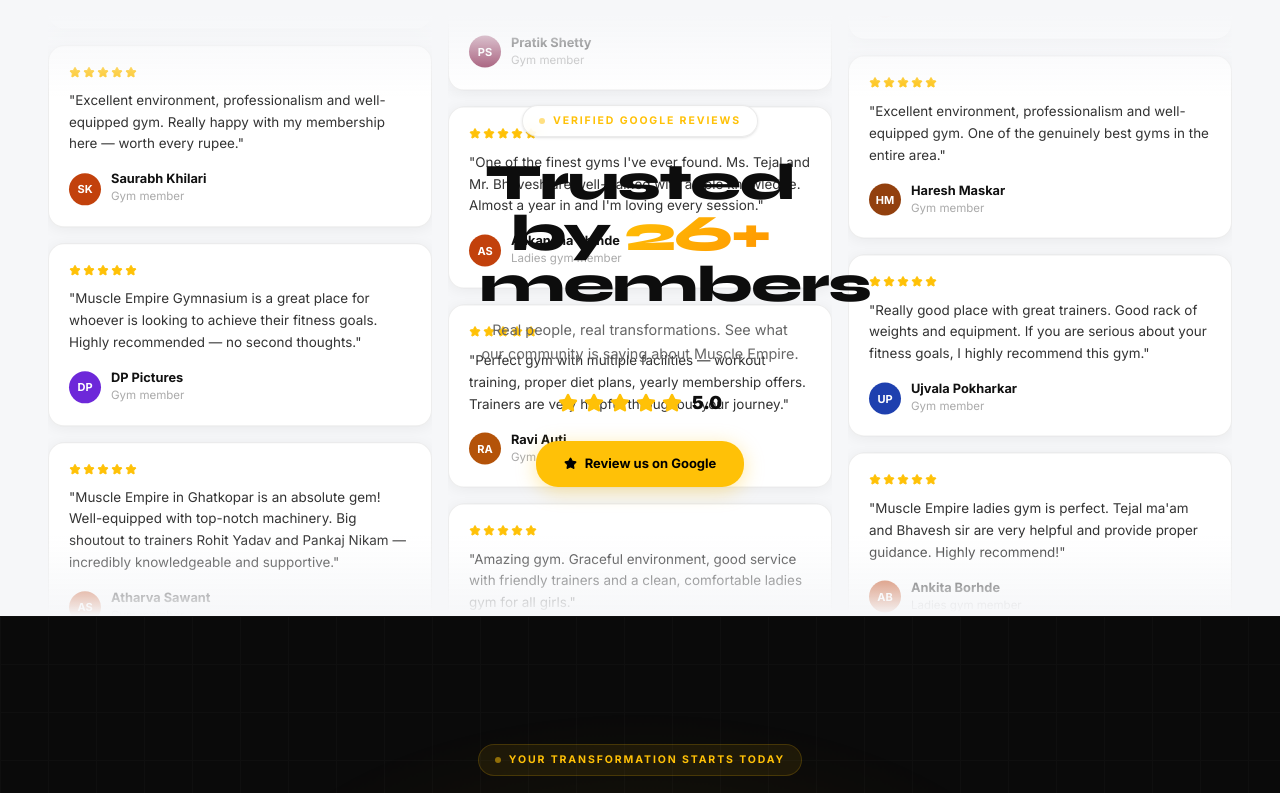
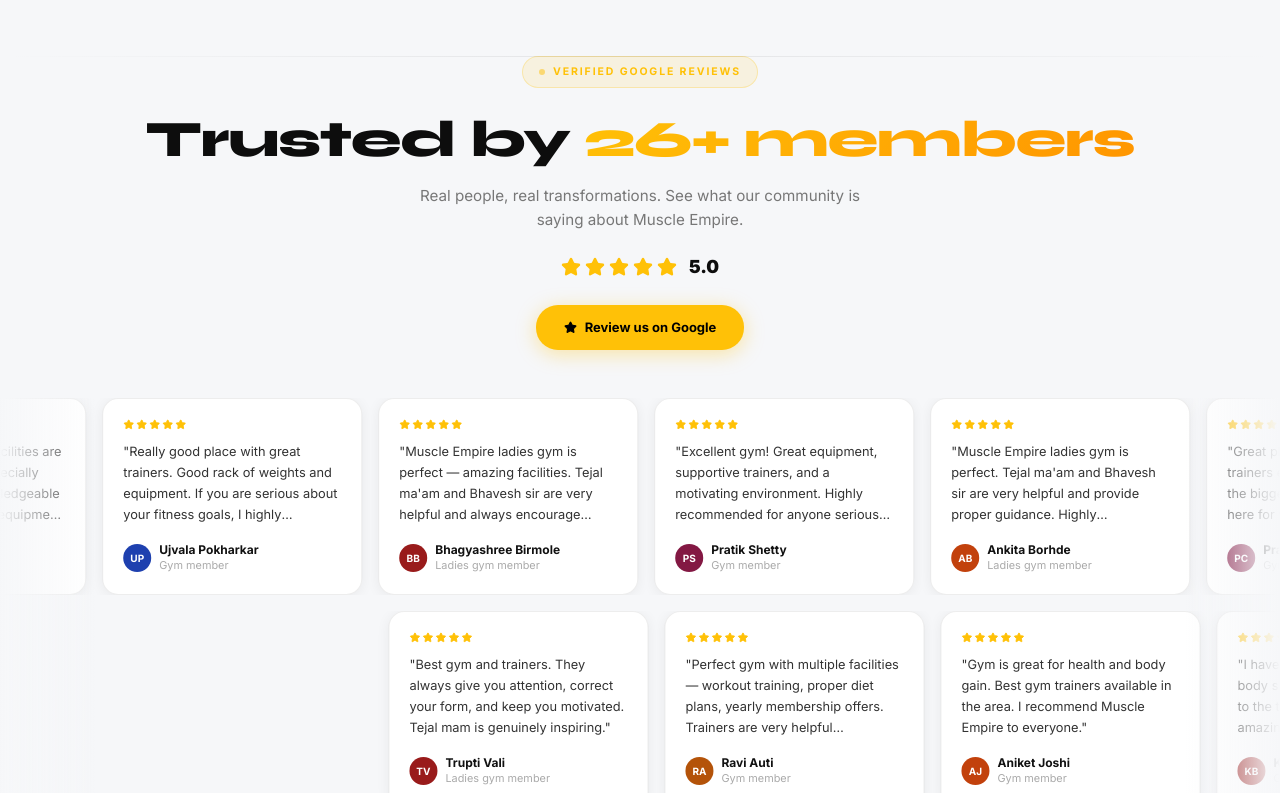
Before and after one commit to kinjal-webdev/muscle-empire, a React (Vite) app: page / in a window 1280 px wide. Shown: the part 4820-5613 px from the top of the page. Built offline with nearby package versions, Linux system fonts and the light colour scheme.

Commit message:
fix: reviews — center stat above, 3 horizontal marquee rows below, no overlap

```diff
--- a/src/components/Testimonials.tsx
+++ b/src/components/Testimonials.tsx
@@ -1,7 +1,6 @@
 import { Star } from "lucide-react";
 import { motion } from "framer-motion";
 
-/* ── All reviews ──────────────────────────────────────────────────── */
 const reviews = [
   { name: "Atharva Sawant",      role: "Gym member",               rating: 5, text: "Muscle Empire in Ghatkopar is an absolute gem! Well-equipped with top-notch machinery. Big shoutout to trainers Rohit Yadav and Pankaj Nikam — incredibly knowledgeable and supportive." },
   { name: "Pawan Kale",          role: "Gym member",               rating: 5, text: "Fantastic experience! Facilities are clean, staff is friendly. Specially Pankaj and Rohit — knowledgeable trainers with a variety of equipment for all fitness levels." },
@@ -13,12 +12,12 @@ const reviews = [
   { name: "Aakansha Shinde",     role: "Ladies gym member",        rating: 5, text: "One of the finest gyms I've ever found. Ms. Tejal and Mr. Bhavesh are well-trained with ample knowledge. Almost a year in and I'm loving every session." },
   { name: "Aakanksha Bhor",      role: "Ladies gym member",        rating: 5, text: "Excellent place. Clean and great environment. Tejal Mam (Tai) is such a humble person — always there to motivate and push you forward." },
   { name: "Trupti Vali",         role: "Ladies gym member",        rating: 5, text: "Best gym and trainers. They always give you attention, correct your form, and keep you motivated. Tejal mam is genuinely inspiring." },
-  { name: "Ravi Auti",           role: "Gym member",               rating: 5, text: "Perfect gym with multiple facilities — workout training, proper diet plans, yearly membership offers. Trainers are very helpful throughout your journey." },
+  { name: "Ravi Auti",           role: "Gym member",               rating: 5, text: "Perfect gym with multiple facilities — workout training, proper diet plans, yearly membership offers. Trainers are very helpful throughout." },
   { name: "Aniket Joshi",        role: "Gym member",               rating: 5, text: "Gym is great for health and body gain. Best gym trainers available in the area. I recommend Muscle Empire to everyone." },
   { name: "Krushna Borhade",     role: "Gym member",               rating: 5, text: "I have seen real progress in my body since I joined. It is all thanks to the trainers who are absolutely amazing and genuinely care." },
-  { name: "Dipti Karbele",       role: "Ladies gym member",        rating: 5, text: "Amazing gym. Graceful environment, good service with friendly trainers and a clean, comfortable ladies gym for all girls." },
+  { name: "Dipti Karbele",       role: "Ladies gym member",        rating: 5, text: "Amazing gym. Graceful environment, good service with friendly trainers and a clean, comfortable ladies gym for all." },
   { name: "Bhagyashri More",     role: "Gym member",               rating: 5, text: "Amazing facility! Trainers are super nice and take a personal interest in you no matter what fitness level you're at." },
-  { name: "Ritika Kamble",       role: "Ladies gym member",        rating: 5, text: "The best gym! The knowledgeable trainers — Tai and Bhavesh dada — combined with quality equipment make every workout a real success." },
+  { name: "Ritika Kamble",       role: "Ladies gym member",        rating: 5, text: "The best gym! The knowledgeable trainers — Tai and Bhavesh dada — combined with quality equipment make every workout a success." },
   { name: "Smit Salunke",        role: "Gym member",               rating: 5, text: "Best gym for hardcore and passionate workout in Bhatwadi, Ghatkopar — with a very kind, supportive owner and excellent trainers." },
   { name: "Hrishikesh Lodhi",    role: "Gym member",               rating: 5, text: "Excellent gym. Well maintained. Trainers are very supportive and always ready to help you improve and push your limits." },
   { name: "Devarsh Kanaskar",    role: "Gym member",               rating: 5, text: "A great place to achieve your fitness goals with professional support! Excellent staff and a consistently friendly environment." },
@@ -27,165 +26,99 @@ const reviews = [
   { name: "Saurabh Khilari",     role: "Gym member",               rating: 5, text: "Excellent environment, professionalism and well-equipped gym. Really happy with my membership here — worth every rupee." },
   { name: "Rahul Rokade",        role: "Gym member",               rating: 5, text: "Excellent staff and friendly environment. Always a pleasure to work out at Muscle Empire — the vibe is unmatched." },
   { name: "Haresh Maskar",       role: "Gym member",               rating: 5, text: "Excellent environment, professionalism and well-equipped gym. One of the genuinely best gyms in the entire area." },
-  { name: "DP Pictures",         role: "Gym member",               rating: 5, text: "Muscle Empire Gymnasium is a great place for whoever is looking to achieve their fitness goals. Highly recommended — no second thoughts." },
+  { name: "DP Pictures",         role: "Gym member",               rating: 5, text: "Muscle Empire Gymnasium is a great place for whoever is looking to achieve their fitness goals. Highly recommended!" },
   { name: "Google TV Account",   role: "Gym member",               rating: 4, text: "Decent gym with good facilities. This review is for the Bhatwadi gym (men's). Overall a solid, well-maintained place to train." },
 ];
 
-/* ── Palette for avatars ─────────────────────────────────────────── */
-const PALETTE = [
-  "#92400E","#B45309","#C2410C","#991B1B",
-  "#1E40AF","#6D28D9","#0F766E","#065F46","#831843",
-];
-function bgColor(name: string) { return PALETTE[name.charCodeAt(0) % PALETTE.length]; }
-function initials(name: string) { return name.split(" ").slice(0,2).map(n=>n[0]).join("").toUpperCase(); }
+const PALETTE = ["#92400E","#B45309","#C2410C","#991B1B","#1E40AF","#6D28D9","#0F766E","#065F46","#831843"];
+const bg   = (name: string) => PALETTE[name.charCodeAt(0) % PALETTE.length];
+const init = (name: string) => name.split(" ").slice(0,2).map(n=>n[0]).join("").toUpperCase();
 
-/* ── Single review card ─────────────────────────────────────────── */
-function ReviewCard({ r }: { r: typeof reviews[0] }) {
+/* ── Single card ─────────────────────────────────────────────────── */
+function Card({ r }: { r: typeof reviews[0] }) {
   return (
-    <div className="bg-white border border-black/[0.07] rounded-2xl p-5 shadow-[0_2px_16px_rgba(0,0,0,0.06)] w-full mb-4 break-inside-avoid">
-      {/* Stars */}
+    <div className="bg-white border border-black/[0.07] rounded-2xl p-5 shadow-[0_2px_14px_rgba(0,0,0,0.06)] w-[260px] shrink-0">
       <div className="flex gap-0.5 mb-3">
         {Array.from({length:5},(_,i)=>(
-          <Star key={i} size={12} className={i < r.rating ? "fill-[#FFC107] text-[#FFC107]" : "fill-[#E5E7EB] text-[#E5E7EB]"} />
+          <Star key={i} size={11} className={i < r.rating ? "fill-[#FFC107] text-[#FFC107]" : "fill-[#E5E7EB] text-[#E5E7EB]"} />
         ))}
       </div>
-      {/* Text */}
-      <p className="text-[#333] text-[0.84rem] leading-relaxed mb-4">"{r.text}"</p>
-      {/* Author */}
-      <div className="flex items-center gap-2.5">
-        <div
-          className="w-8 h-8 rounded-full flex items-center justify-center text-white font-bold text-[11px] shrink-0"
-          style={{ background: bgColor(r.name) }}
-        >
-          {initials(r.name)}
+      <p className="text-[#333] text-[0.8rem] leading-relaxed mb-4 line-clamp-4">"{r.text}"</p>
+      <div className="flex items-center gap-2">
+        <div className="w-7 h-7 rounded-full flex items-center justify-center text-white font-bold text-[10px] shrink-0" style={{ background: bg(r.name) }}>
+          {init(r.name)}
         </div>
         <div>
-          <p className="text-[#111] font-bold text-[0.8rem] leading-tight">{r.name}</p>
-          <p className="text-[#aaa] text-[0.72rem]">{r.role}</p>
+          <p className="text-[#111] font-bold text-[0.75rem] leading-tight">{r.name}</p>
+          <p className="text-[#aaa] text-[0.68rem]">{r.role}</p>
         </div>
       </div>
     </div>
   );
 }
 
-/* ── Infinite scroll column ─────────────────────────────────────── */
-function MarqueeColumn({
-  items,
-  duration,
-  reverse = false,
-}: {
-  items: typeof reviews;
-  duration: number;
-  reverse?: boolean;
-}) {
-  /* Duplicate for seamless loop */
+/* ── Horizontal infinite marquee row ────────────────────────────── */
+function MarqueeRow({ items, reverse = false, speed = 40 }: { items: typeof reviews; reverse?: boolean; speed?: number }) {
   const doubled = [...items, ...items];
-
   return (
-    <div className="relative overflow-hidden" style={{ height: "600px" }}>
-      {/* Top & bottom fade masks */}
-      <div className="absolute inset-x-0 top-0 h-20 z-10 pointer-events-none bg-gradient-to-b from-[#F6F7F9] to-transparent" />
-      <div className="absolute inset-x-0 bottom-0 h-20 z-10 pointer-events-none bg-gradient-to-t from-[#F6F7F9] to-transparent" />
-
+    <div className="overflow-hidden w-full">
       <motion.div
-        animate={{ y: reverse ? ["0%", "-50%"] : ["-50%", "0%"] }}
-        transition={{ duration, repeat: Infinity, ease: "linear", repeatType: "loop" }}
-        className="flex flex-col"
+        className="flex gap-4"
+        animate={{ x: reverse ? ["0%", "50%"] : ["0%", "-50%"] }}
+        transition={{ duration: speed, repeat: Infinity, ease: "linear", repeatType: "loop" }}
+        style={{ width: "max-content" }}
       >
-        {doubled.map((r, i) => (
-          <ReviewCard key={`${r.name}-${i}`} r={r} />
-        ))}
+        {doubled.map((r, i) => <Card key={i} r={r} />)}
       </motion.div>
     </div>
   );
 }
 
-/* ── Split reviews into columns ─────────────────────────────────── */
-function chunkReviews(arr: typeof reviews, cols: number) {
-  const result: (typeof reviews)[] = Array.from({ length: cols }, () => []);
-  arr.forEach((r, i) => result[i % cols].push(r));
-  return result;
+/* ── Split reviews into rows ────────────────────────────────────── */
+function splitRows(arr: typeof reviews, n: number) {
+  const size = Math.ceil(arr.length / n);
+  return Array.from({ length: n }, (_, i) => arr.slice(i * size, i * size + size));
 }
 
-/* ── Main section ─────────────────────────────────────────────────── */
+/* ── Main ──────────────────────────────────────────────────────────── */
 export default function Testimonials() {
-  const cols2 = chunkReviews(reviews, 2);
-  const cols3 = chunkReviews(reviews, 3);
+  const [row1, row2, row3] = splitRows(reviews, 3);
 
   return (
-    <section id="reviews" className="relative overflow-hidden bg-[#F6F7F9] py-0">
-      {/* Top divider */}
-      <div className="absolute top-0 inset-x-0 h-px bg-gradient-to-r from-transparent via-black/[0.08] to-transparent z-20" />
+    <section id="reviews" className="bg-[#F6F7F9] py-20 overflow-hidden">
+      <div className="absolute inset-x-0 h-px bg-gradient-to-r from-transparent via-black/[0.08] to-transparent" />
 
-      {/* ── Scrolling wall (full bleed) ──────────────────── */}
-      <div className="relative">
-
-        {/* Desktop: 3 columns */}
-        <div className="hidden lg:grid grid-cols-3 gap-4 px-6 xl:px-12 pt-10">
-          {cols3.map((col, i) => (
-            <MarqueeColumn
-              key={i}
-              items={col}
-              duration={30 + i * 8}
-              reverse={i % 2 === 1}
-            />
-          ))}
-        </div>
-
-        {/* Mobile/tablet: 2 columns */}
-        <div className="lg:hidden grid grid-cols-2 gap-3 px-4 pt-8">
-          {cols2.map((col, i) => (
-            <MarqueeColumn
-              key={i}
-              items={col}
-              duration={28 + i * 10}
-              reverse={i % 2 === 1}
-            />
-          ))}
-        </div>
-
-        {/* ── Central overlay stat ─────────────────────────── */}
-        <div className="absolute inset-0 flex items-center justify-center z-20 pointer-events-none">
+      {/* ── Center hero stat ───────────────────────────── */}
       <motion.div
-            initial={{ opacity: 0, scale: 0.88 }}
-            whileInView={{ opacity: 1, scale: 1 }}
-            viewport={{ once: true }}
-            transition={{ duration: 0.75, ease: [0.16, 1, 0.3, 1] }}
-            className="pointer-events-auto text-center px-8 py-10 max-w-sm mx-auto"
+        initial={{ opacity: 0, y: 22 }}
+        whileInView={{ opacity: 1, y: 0 }}
+        viewport={{ once: true, margin: "-60px" }}
+        transition={{ duration: 0.7, ease: [0.16, 1, 0.3, 1] }}
+        className="text-center px-4 mb-12"
       >
-            {/* Frosted pill */}
-            <div className="inline-flex items-center gap-2 px-4 py-1.5 rounded-full bg-white/80 backdrop-blur-sm border border-black/[0.08] text-[#FFC107] text-[10.5px] font-bold uppercase tracking-[0.18em] mb-5 shadow-sm">
+        {/* Eyebrow */}
+        <div className="inline-flex items-center gap-2 px-4 py-1.5 rounded-full bg-[#FFC107]/10 border border-[#FFC107]/25 text-[#FFC107] text-[10.5px] font-bold uppercase tracking-[0.18em] mb-5">
           <span className="w-1.5 h-1.5 rounded-full bg-[#FFC107] animate-pulse" />
           Verified Google reviews
         </div>
 
-            {/* Big number */}
-            <h2
-              className="font-display font-black text-[#0d0d0d] leading-none mb-2"
-              style={{ fontSize: "clamp(2rem, 5vw, 3.2rem)" }}
-            >
+        {/* Big headline */}
+        <h2 className="font-display font-black text-[#0d0d0d] leading-tight mb-3" style={{ fontSize: "clamp(2rem, 5vw, 3.2rem)" }}>
           Trusted by{" "}
-              <span
-                style={{
-                  background: "linear-gradient(135deg, #FFC107 0%, #FF9500 100%)",
-                  WebkitBackgroundClip: "text",
-                  WebkitTextFillColor: "transparent",
-                }}
-              >
-                {reviews.length}+
-              </span>{" "}
-              members
+          <span style={{ background: "linear-gradient(135deg,#FFC107,#FF9500)", WebkitBackgroundClip: "text", WebkitTextFillColor: "transparent" }}>
+            {reviews.length}+ members
+          </span>
         </h2>
-            <p className="text-[#666] text-[0.9rem] leading-relaxed mb-6">
+        <p className="text-[#777] text-[0.95rem] max-w-md mx-auto leading-relaxed mb-5">
           Real people, real transformations. See what our community is saying about Muscle Empire.
         </p>
 
-            {/* Stars row */}
-            <div className="flex items-center justify-center gap-1.5 mb-6">
+        {/* Stars */}
+        <div className="flex items-center justify-center gap-1 mb-6">
           {Array.from({length:5},(_,i)=>(
             <Star key={i} size={20} className="fill-[#FFC107] text-[#FFC107]" />
           ))}
-              <span className="ml-1 font-black text-[#0d0d0d] text-lg">5.0</span>
+          <span className="ml-2 font-black text-[#0d0d0d] text-lg">5.0</span>
         </div>
 
         {/* CTA */}
@@ -201,7 +134,19 @@ export default function Testimonials() {
           Review us on Google
         </motion.a>
       </motion.div>
-        </div>
+
+      {/* ── Scrolling rows ─────────────────────────────── */}
+      <div className="flex flex-col gap-4 relative">
+        {/* Left-right fade masks */}
+        <div className="absolute inset-y-0 left-0 w-24 z-10 pointer-events-none bg-gradient-to-r from-[#F6F7F9] to-transparent" />
+        <div className="absolute inset-y-0 right-0 w-24 z-10 pointer-events-none bg-gradient-to-l from-[#F6F7F9] to-transparent" />
+
+        {/* Row 1 — scrolls left */}
+        <MarqueeRow items={row1} reverse={false} speed={38} />
+        {/* Row 2 — scrolls right (outward from center) */}
+        <MarqueeRow items={row2} reverse={true} speed={44} />
+        {/* Row 3 — scrolls left */}
+        <MarqueeRow items={row3} reverse={false} speed={35} />
       </div>
     </section>
   );
```
Lines whose indentation alone changed are shown as unchanged.
